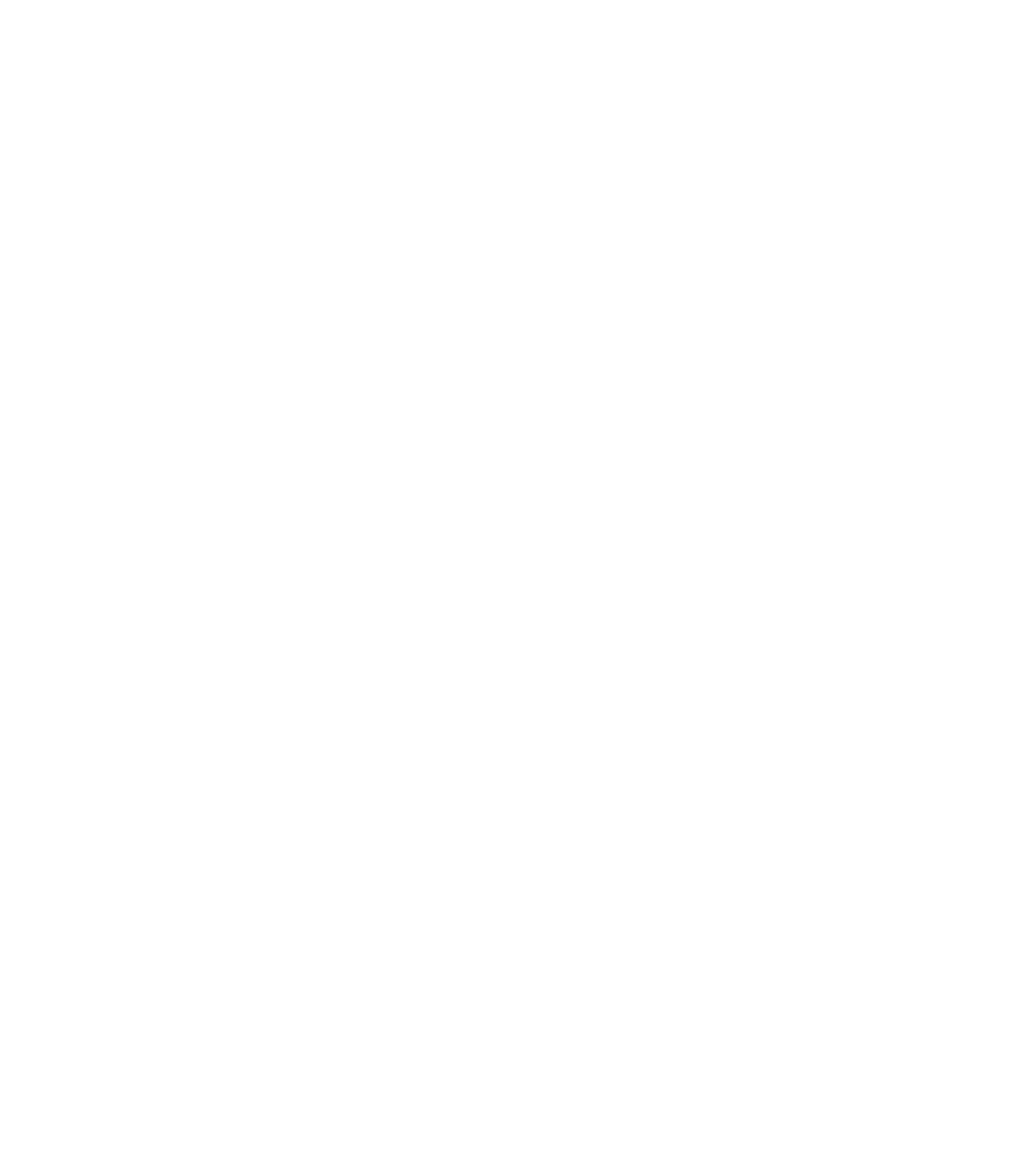
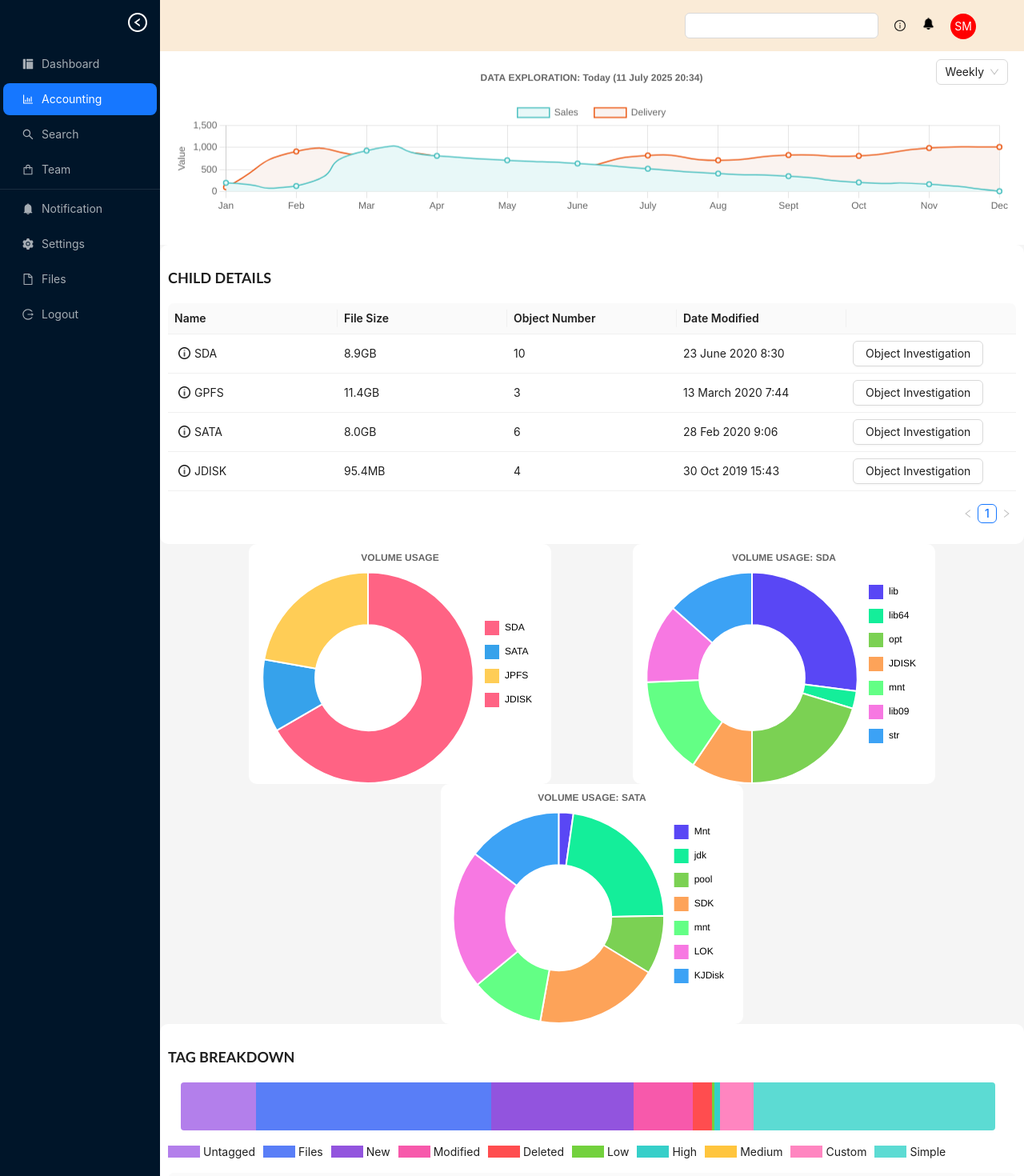
Before and after one commit to Chaaru25/Chart-JS, a React (Vite) app: page / in a window 1280 px wide. Before the commit this address had no page. Shown: the top 1470 px of the page at 80% size. Before the commit the page ends 800 px from the top, so only its background shows below. Built offline with nearby package versions, Linux system fonts and the light colour scheme.

Commit message:
small changes

```diff
--- a/src/App.css
+++ b/src/App.css
@@ -1,7 +1,10 @@
 .d-flex{
     display: flex;
+}
+.f-wrap{
     flex-wrap: wrap;
 }
+
 .flex-direction-row{
     flex-direction: row;
 }
--- a/src/App.jsx
+++ b/src/App.jsx
@@ -9,7 +9,7 @@ function App() {
     <>
     <BrowserRouter>
     <Routes>
-      <Route path='/accounting' element={<LayoutComponent />}/>
+      <Route path='/' element={<LayoutComponent />}/>
     </Routes>
     </BrowserRouter>
     </>
--- a/src/component/chart-js/doughnutGraph.jsx
+++ b/src/component/chart-js/doughnutGraph.jsx
@@ -4,7 +4,7 @@ import { donutConfig, donutConfigOne, donutConfigTwo, doughnutdata, doughnutdata
 
 const DoughnutGraph =() =>{
  return(
-<div className="d-flex justify-evenly padding-inline">
+<div className="d-flex f-wrap justify-evenly padding-inline">
     <div className="doughnut-bg">
     <Doughnut data={doughnutdata} options={donutConfig} height={300} width={350}  />
     </div>
--- a/src/component/chart-js/graph.css
+++ b/src/component/chart-js/graph.css
@@ -5,6 +5,5 @@
 }
 .chart-container {
     width: 100%;
-    height: 50vh;
     position: relative;
   }
--- a/src/component/dashboard/header.jsx
+++ b/src/component/dashboard/header.jsx
@@ -2,7 +2,7 @@ import { Avatar, Input } from "antd";
 import { InfoCircleOutlined } from "@ant-design/icons";
 const HeaderComponent = () => {
   return (
-    <div className="d-flex justify-end align-center">
+    <div className="d-flex f-wrap justify-end align-center">
       <div className="padding-inline">
         <Input />
       </div>
--- a/src/component/data/tableData.jsx
+++ b/src/component/data/tableData.jsx
@@ -6,7 +6,7 @@ export const tableColumns = [
       dataIndex: "name",
       key: "name",
       width:'20%',
-      render: (name) => (<div className="d-flex align-center"><img src={'src/assets/info.png'} alt='image' className="wh-15 m5"/>{name}</div>)
+      render: (name) => (<div className="d-flex f-wrap align-center"><img src={'src/assets/info.png'} alt='image' className="wh-15 m5"/>{name}</div>)
     },
     {
       title: "File Size",
```
